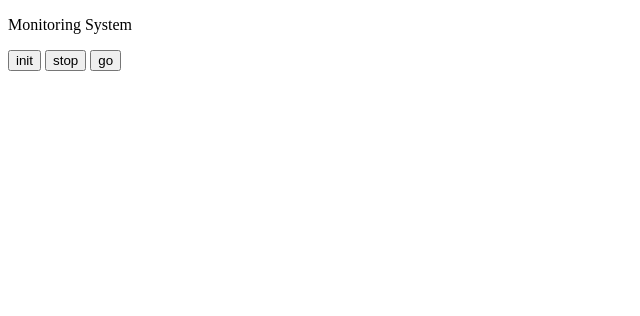
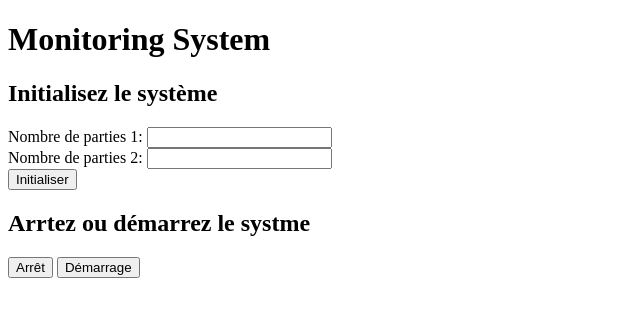
Before and after one commit to hexanome/monitoring, a plain HTML site: page web/index.html in a window 1280 px wide. Shown: the whole page, without its empty margins (0-640 px from the left). Drawn offline with Linux system fonts and the light colour scheme; no server answers.

Commit message:
[Interface] Prettifying
We don't add functionnality other than allowing to set the number of palettes
initialized, but it doesn't work.

Encoding is seemingly wrong, too.

Signed-off-by: Thaddee Tyl <thaddee.tyl@gmail.com>

```diff
--- a/web/index.html
+++ b/web/index.html
@@ -1,11 +1,19 @@
 <!doctype html>
 <meta charset=utf-8>
-<title>Monitoring System</title>
-<p>Monitoring System</p>
+<title> Monitoring System </title>
+<h1> Monitoring System </h1>
 
-<input id=init type=button value=init>
-<input id=stop type=button value=stop>
-<input id=go type=button value=go>
+<section id=initsec>
+  <h1> Initialisez le système </h1>
+  <label> Nombre de parties 1: <input id=nbpart1></label><br>
+  <label> Nombre de parties 2: <input id=nbpart2></label><br>
+  <input id=init type=button value=Initialiser>
+</section>
+<section id=stopsec>
+  <h1> Arrtez ou démarrez le systme </h1>
+  <input id=stop type=button value=Arrêt>
+  <input id=go type=button value=Démarrage>
+</section>
 
 <article id=log></article>
 
```
